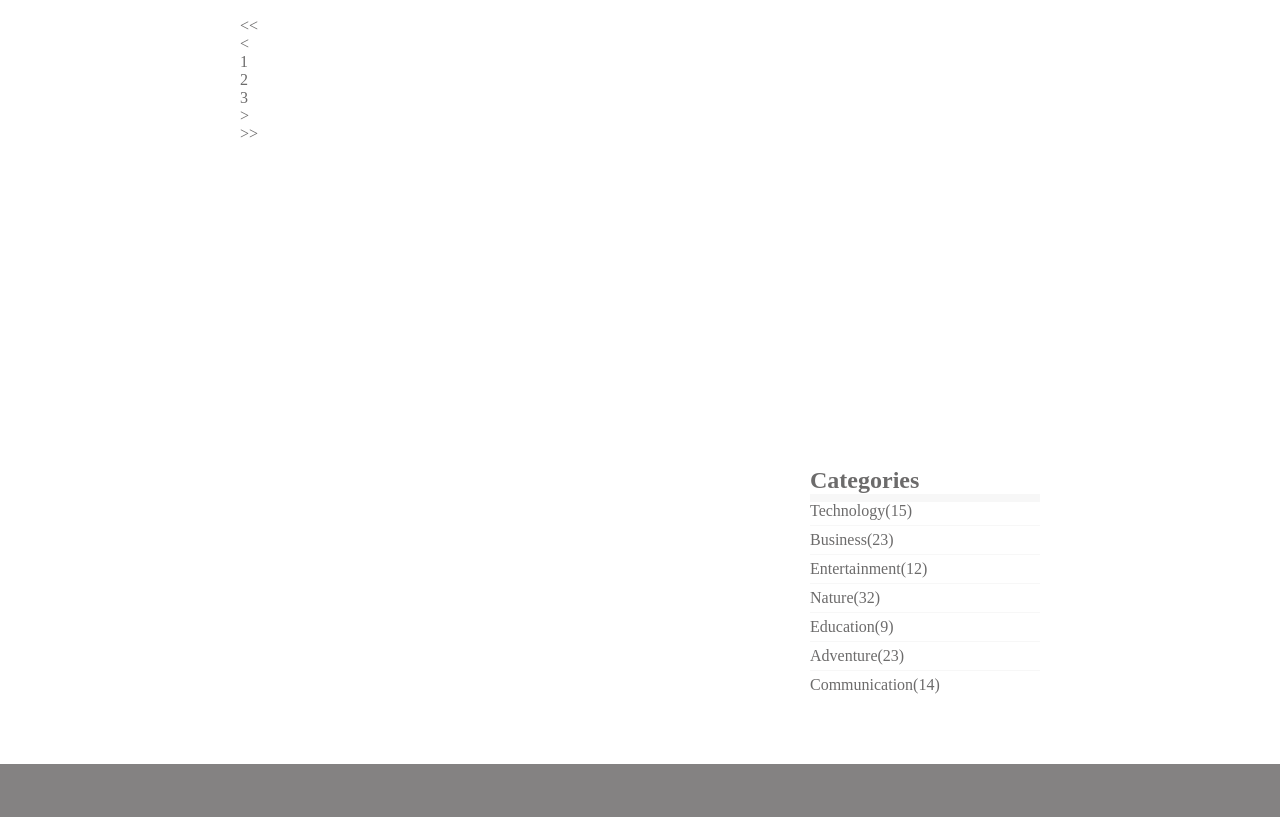
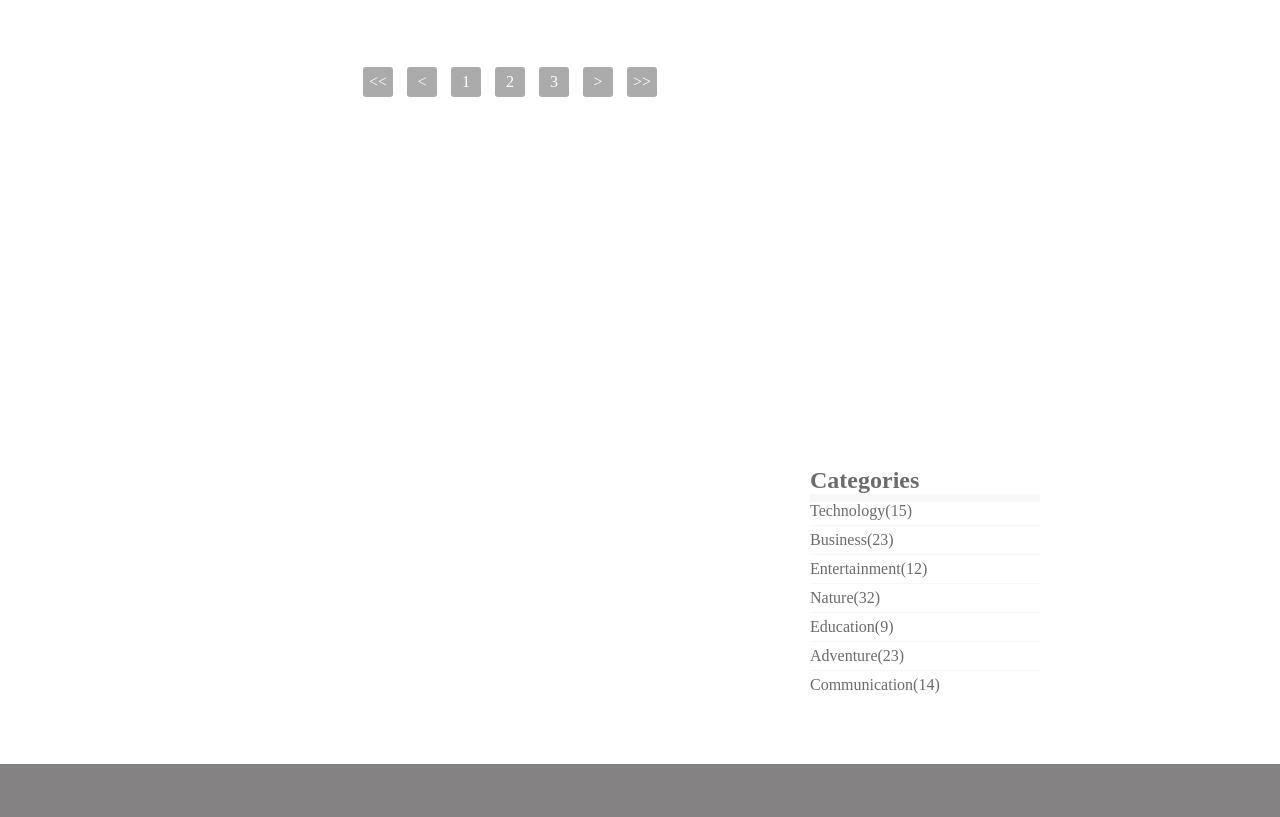
Before and after one commit to tsukasatakahashi0614/1-9, a plain HTML site: page index.html in a window 1280 px wide. Shown: the part 1635-2452 px from the top of the page. Drawn offline with Linux system fonts and the light colour scheme.

Commit message:
[start]1-9

```diff
--- a/index.html
+++ b/index.html
@@ -2,7 +2,7 @@
 <meta lang="ja">
  <head>
    <meta charset="UTF-8">
-   <link rel=stylesheet href="style.css"/>
+   <link rel="stylesheet" href="style.css"/>
    <title>caravan</title>
  </head>
 
@@ -112,7 +112,7 @@
         </section>
       </div>
        </div>
-       <div>
+       <div class="pagination">
          <p><<</p>
          <p><</p>
          <p>1</p>
```
